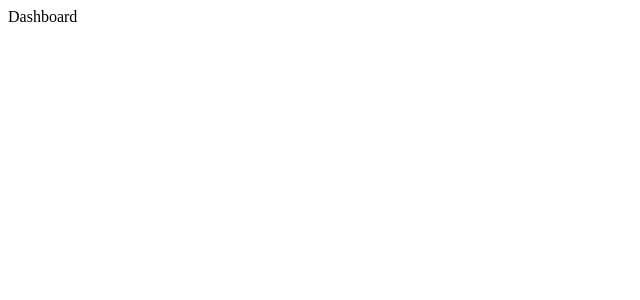
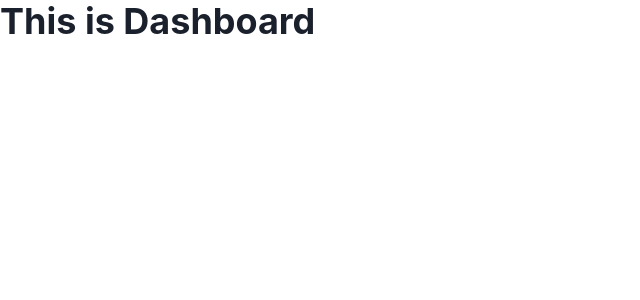
Before and after one commit to iamshaunjp/Chakra-UI-Crash-Course, a React (Vite) app: page / in a window 1280 px wide. Shown: the top 300 px of the page, without its empty margins (0-640 px from the left). Built offline with nearby package versions, Linux system fonts and the light colour scheme.

Commit message:
first commit

```diff
--- a/package.json
+++ b/package.json
@@ -9,6 +9,10 @@
     "preview": "vite preview"
   },
   "dependencies": {
+    "@chakra-ui/react": "^2.8.2",
+    "@emotion/react": "^11.11.1",
+    "@emotion/styled": "^11.11.0",
+    "framer-motion": "^10.16.16",
     "react": "^18.2.0",
     "react-dom": "^18.2.0",
     "react-router-dom": "^6.6.1"
--- a/src/main.jsx
+++ b/src/main.jsx
@@ -1,9 +1,12 @@
-import React from 'react'
-import ReactDOM from 'react-dom/client'
-import App from './App'
+import React from "react";
+import ReactDOM from "react-dom/client";
+import App from "./App";
+import { ChakraProvider } from "@chakra-ui/react";
 
-ReactDOM.createRoot(document.getElementById('root')).render(
+ReactDOM.createRoot(document.getElementById("root")).render(
   <React.StrictMode>
-    <App />
-  </React.StrictMode>,
-)
+    <ChakraProvider>
+      <App />
+    </ChakraProvider>
+  </React.StrictMode>
+);
--- a/src/pages/Dashboard.jsx
+++ b/src/pages/Dashboard.jsx
@@ -1,5 +1,7 @@
+import { Heading } from "@chakra-ui/react";
+
 export default function Dashboard() {
   return (
-    <div>Dashboard</div>
+    <Heading> This is Dashboard </Heading>
   )
 }
```
Also changed, not shown: 1 other file (tests, documents, lock files or other folders).
